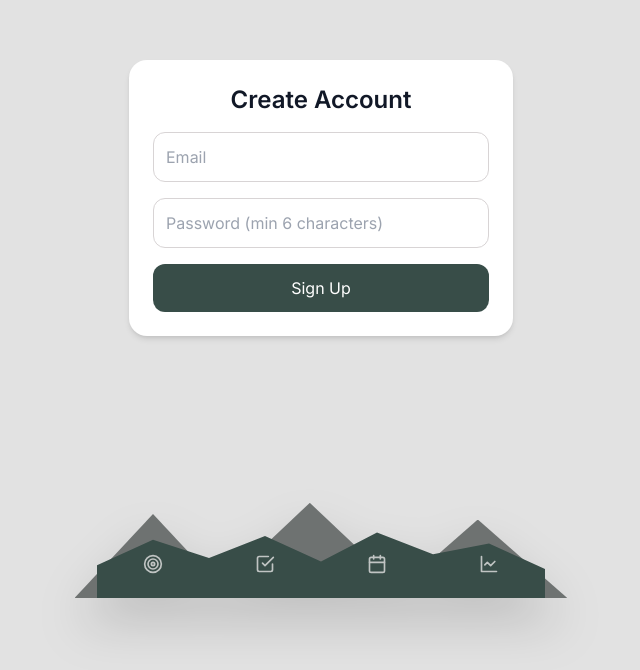
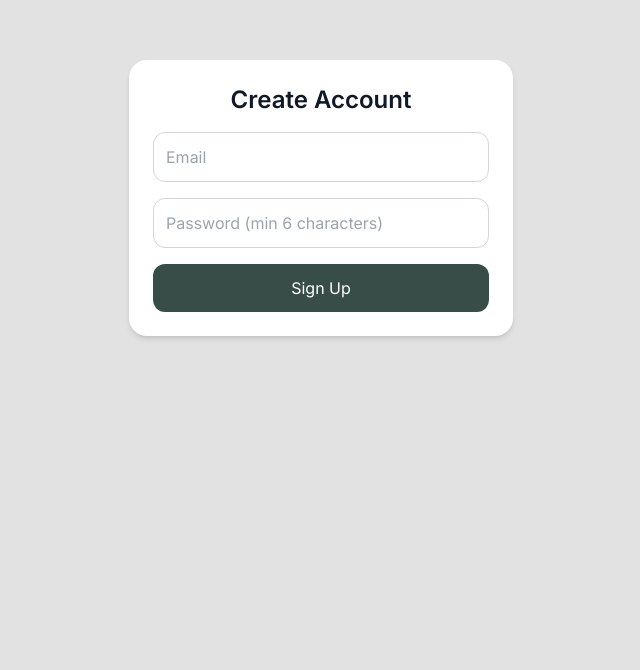
Before and after one commit to hetkeraliya/monkstudy, a Next.js app: page /register in a window 1280 px wide. Shown: the part 202-872 px from the top of the page, without its empty margins (319-959 px from the left). Built offline with nearby package versions, Linux system fonts and the light colour scheme; no server answers.

Commit message:
Update layout.tsx

```diff
--- a/app/layout.tsx
+++ b/app/layout.tsx
@@ -1,5 +1,8 @@
+"use client";
+
 import type { Metadata, Viewport } from "next";
 import { Inter } from "next/font/google";
+import { usePathname } from "next/navigation";
 import "./globals.css";
 import Navbar from "./components/Navbar";
 import AuthGuard from "./components/AuthGuard";
@@ -22,17 +25,27 @@ export const metadata: Metadata = {
 
 export default function RootLayout({
   children,
-}: Readonly<{
+}: {
   children: React.ReactNode;
-}>) {
+}) {
+  const pathname = usePathname();
+
+  const isAuthPage =
+    pathname === "/login" || pathname === "/register";
+
   return (
     <html lang="en">
       <body className={`${inter.className} bg-[#E2E2E2] pb-32 antialiased`}>
-        <AuthGuard>
-          {children}
-          {/* We assume Navbar contains logic to hide itself on the /login route */}
-          <Navbar />
-        </AuthGuard>
+        {isAuthPage ? (
+          // Auth pages: no navbar, no guard
+          children
+        ) : (
+          // Protected pages
+          <AuthGuard>
+            {children}
+            <Navbar />
+          </AuthGuard>
+        )}
       </body>
     </html>
   );
```
